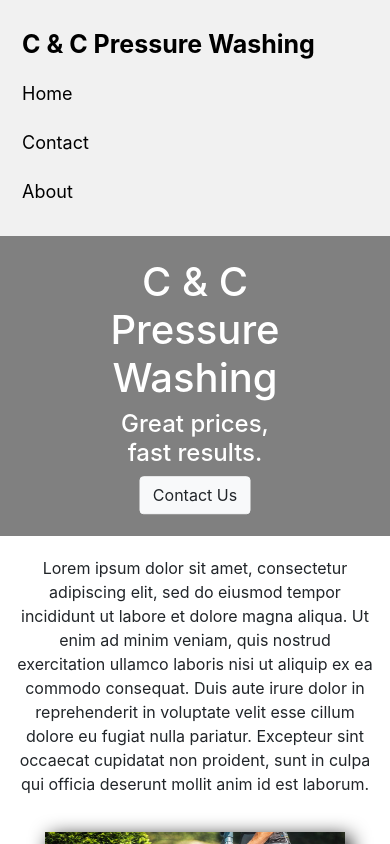
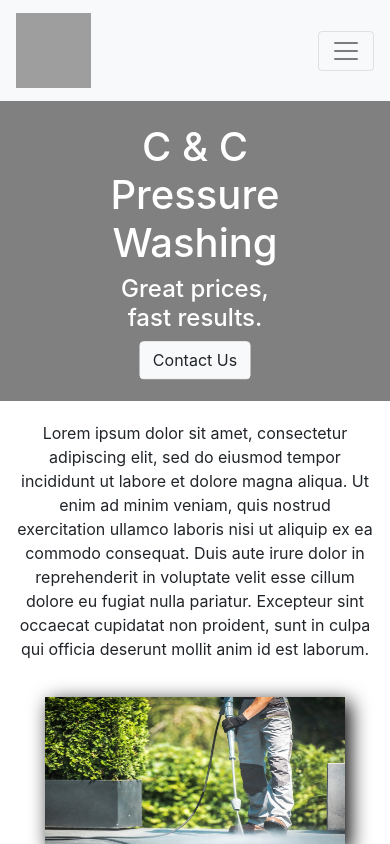
Before and after one commit to Millurr/cc-pressure-washing, a Next.js app: page / in a window 390 px wide. Shown: the top 844 px of the page. Built offline with nearby package versions, Linux system fonts and the light colour scheme; grey boxes are pictures that could not be loaded.

Commit message:
Updated header using Bootstrap

```diff
--- a/components/NavbarHeader.tsx
+++ b/components/NavbarHeader.tsx
@@ -1,16 +1,37 @@
-// import {Navbar, Nav} from 'react-bootstrap';
+import {Image, Navbar, Nav} from 'react-bootstrap';
+// import Image from 'next/image';
 import Link from 'next/link';
 
+
 const NavbarHeader = () => {
+
     return (
-        <div className="header">
-        <Link href="/"><a className="logo">C & C Pressure Washing</a></Link>
-        <div className="header-right">
-            <Link href="/"><a>Home</a></Link>
-            <Link href="/contact"><a>Contact</a></Link>
-            <Link href="/about"><a>About</a></Link>
-        </div>
-        </div>
+        // <div className="header">
+        // <Link href="/"><a><Image className="logo" src="/images/CC.png" width="75px" height="75px"/></a></Link>
+        // <div className="header-right">
+        //     <Link href="/"><a>Home</a></Link>
+        //     <Link href="/contact"><a>Contact</a></Link>
+        //     <Link href="/about"><a>About</a></Link>
+        // </div>
+        // </div>
+        <Navbar bg="light" expand="lg">
+            <Navbar.Brand href="/">
+                <Image
+                        alt=""
+                        src="/images/CC.png"
+                        width="75"
+                        height="75"
+                        className="d-inline-block align-top"
+                    />
+            </Navbar.Brand>
+            <Navbar.Toggle aria-controls="basic-navbar-nav" />
+            <Navbar.Collapse id="basic-navbar-nav" className="justify-content-end">
+            <Nav>
+                <Nav.Link href="/about">About</Nav.Link>
+                <Nav.Link href="/contact">Contact</Nav.Link>
+            </Nav>
+            </Navbar.Collapse>
+        </Navbar>
     )
 }
 
--- a/styles/globals.css
+++ b/styles/globals.css
@@ -6,15 +6,11 @@ body {
     Ubuntu, Cantarell, Fira Sans, Droid Sans, Helvetica Neue, sans-serif;
 }
 
-a {
-  text-decoration: none;
-}
-
 /* Style the header with a grey background and some padding */
 .header {
   overflow: hidden;
   background-color: #f1f1f1;
-  padding: 20px 10px;
+  /* padding: 20px 10px; */
 }
 
 /* Style the header links */
@@ -55,14 +51,15 @@ a {
 /* Add media queries for responsiveness - when the screen is 500px wide or less, stack the links on top of each other */
 @media screen and (max-width: 500px) {
   .header a {
-    float: none;
-    display: block;
+    float: left;
     text-align: left;
+    font-size: 12px;
   }
   .header-right {
-    float: none;
+    float: right;
   }
 }
+
 
 footer {
   display: block;
```
Also changed, not shown: public/images/bg.jpg (added).
